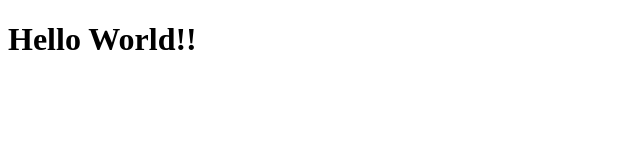
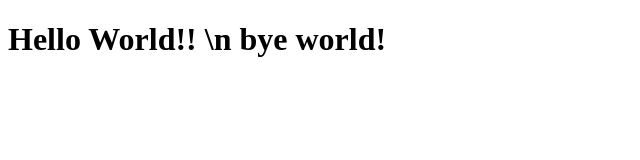
Before and after one commit to divyanshthinks/Microverse-Trials-2, a plain HTML site: page index.html in a window 1280 px wide. Shown: the whole page, without its empty margins (0-640 px from the left). Drawn offline with Linux system fonts and the light colour scheme.

Commit message:
index now says bye

```diff
--- a/index.html
+++ b/index.html
@@ -7,6 +7,10 @@
     <title>Microverse Webpage</title>
 </head>
 <body>
-    <h1> Hello World!!</h1>
+    <h1> Hello World!!
+        \n
+        bye world!
+    </h1>
+
 </body>
 </html>
```
